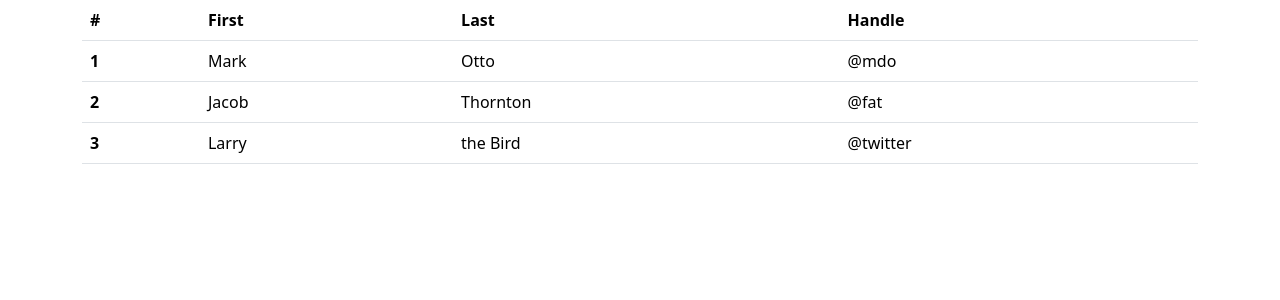
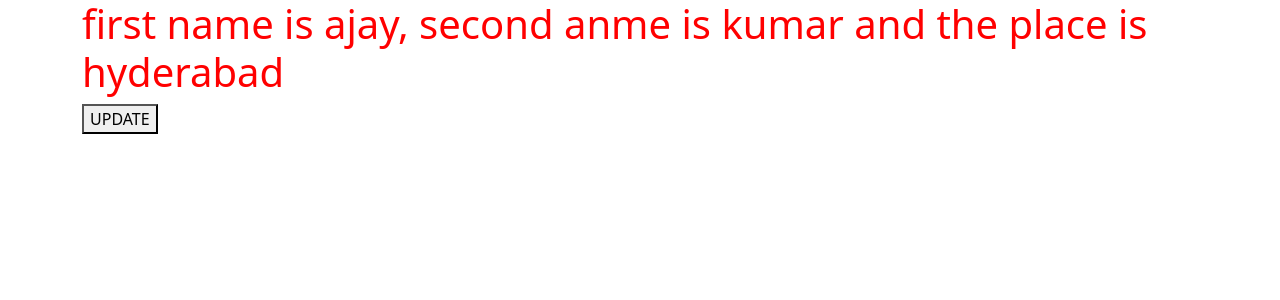
Before and after one commit to reddiprakasht/Mouritech-intern-reddi, a React (Create React App) app in the folder myapp/: page / in a window 1280 px wide. Shown: the top 300 px of the page. Built offline with nearby package versions, Linux system fonts and the light colour scheme.

Commit message:
day 11/09/2024 setState and ternary operators added

```diff
--- a/myapp/src/App.js
+++ b/myapp/src/App.js
@@ -7,7 +7,11 @@ import CityplaceBootstrapCard from "./Components/CityplaceBootstrapCard";
 import Heropage from "./Components/Heropage";
 import Json from "./Components/Json";
 import Jsontable from "./Components/Jsontable";
+import Setstate1109 from "./Components/Setstate1109";
 import Tablepractice from "./Components/Tablepractice";
+import Ternaryoperator from "./Components/Ternaryoperator";
+import Toogletext from "./Components/Toogletext";
+import Timer from "./Components/Useeffect1109";
 
 
 
@@ -20,8 +24,9 @@ const App = () => {
         <>
         <div className="container">
 
-        <Tablepractice/>
+        <Setstate1109/>
 
+        {/* <Ternaryoperator/> */}
         </div>
 
         </>
--- /dev/null
+++ b/myapp/src/Components/Setstate1109.js
@@ -0,0 +1,26 @@
+import React, { useState } from 'react'
+
+import "./style.css"
+export default function Setstate1109() {
+    const students = {
+        f_name:"ajay",
+        Lname:"kumar",
+        place:"hyderabad"
+    }
+    const [state, setState]=useState(students);
+    const [color, setColor]=useState('a')
+
+
+    const demo=()=>{
+        // setState({...state, f_name:"vijay"})
+        // setColor('b')
+        setColor(color==='a' ?  'b' : 'a')
+    }
+  return (
+    <div>
+      <h1 className={color}> first name is {state.f_name}, second anme is {state.Lname} and the place is {state.place}</h1>
+
+      <button onClick={demo}>UPDATE</button>
+    </div>
+  )
+}
--- /dev/null
+++ b/myapp/src/Components/Ternaryoperator.js
@@ -0,0 +1,22 @@
+import React, { useState } from 'react'
+
+export default function Ternaryoperator() {
+    const emp={
+        fname:"anil"
+    }
+
+    const [state, setState]=useState(emp)
+
+    const update=()=>{
+        (state.fname==="anil"? setState({fname:"sunil"}): setState({fname:"pavan"}))
+
+    }
+  return (
+    <div>
+
+        <h2> Hello {state.fname}</h2>
+        <button onClick={update}>update style</button>
+
+    </div>
+  )
+}
--- /dev/null
+++ b/myapp/src/Components/Toogletext.js
@@ -0,0 +1,18 @@
+import React, { useState } from 'react'
+
+
+export default function Toogletext() {
+
+    const [isVisible, setIsVisible]=useState(false);
+
+    const Toogletext=()=>{
+        setIsVisible(!isVisible);
+    };
+  return (
+    <div>
+
+        <button onClick={Toogletext}>{isVisible ? "hide-text" : "show-text"}</button>
+
+    </div>
+  )
+}
--- /dev/null
+++ b/myapp/src/Components/Useeffect1109.js
@@ -0,0 +1,19 @@
+import React, { useState, useEffect } from "react";
+
+const Timer = () => {
+  const [count, setCount] = useState(0);
+
+  // useEffect to run code after the component renders
+  useEffect(() => {
+    const interval = setInterval(() => {
+      setCount((prevCount) => prevCount + 1);
+    }, 1000);
+
+    // Cleanup function
+    return () => clearInterval(interval);
+  }, []); // Empty dependency array means it runs only once when the component mounts
+
+  return <h1>Timer: {count} seconds</h1>;
+};
+
+export default Timer;
--- /dev/null
+++ b/myapp/src/Components/style.css
@@ -0,0 +1,7 @@
+.a{
+    color: red;
+}
+
+.b{
+    color: green;
+}
```
Also changed, not shown: myapp/src/style.css (line endings or trailing spaces).
